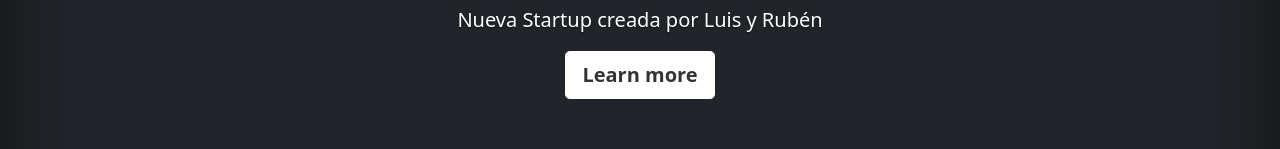
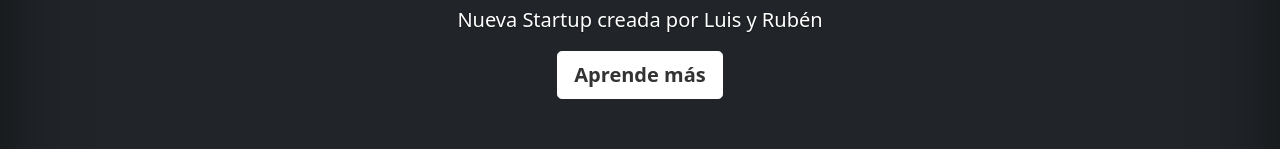
Before and after one commit to Flouisss/git-work, a plain HTML site: page index.html in a window 1280 px wide. Shown: the part 366-515 px from the top of the page. Drawn offline with Linux system fonts and the light colour scheme.

Commit message:
cambiando index.html

```diff
--- a/index.html
+++ b/index.html
@@ -53,7 +53,7 @@
     <h1>Cover your page.</h1>
     <p class="lead">Nueva Startup creada por Luis y Rubén</p>
     <p class="lead">
-      <a href="#" class="btn btn-lg btn-secondary fw-bold border-white bg-white">Learn more</a>
+      <a href="#" class="btn btn-lg btn-secondary fw-bold border-white bg-white">Aprende más</a>
     </p>
   </main>
 
```
